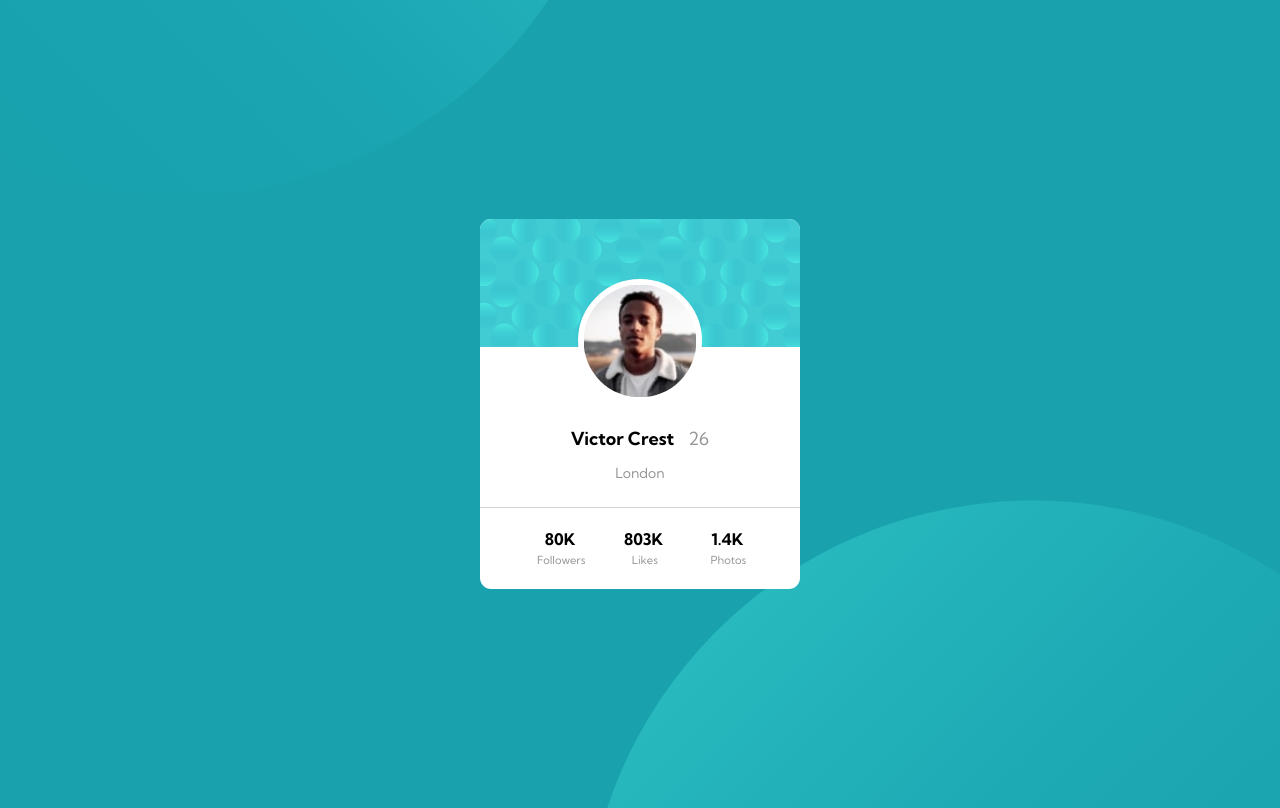
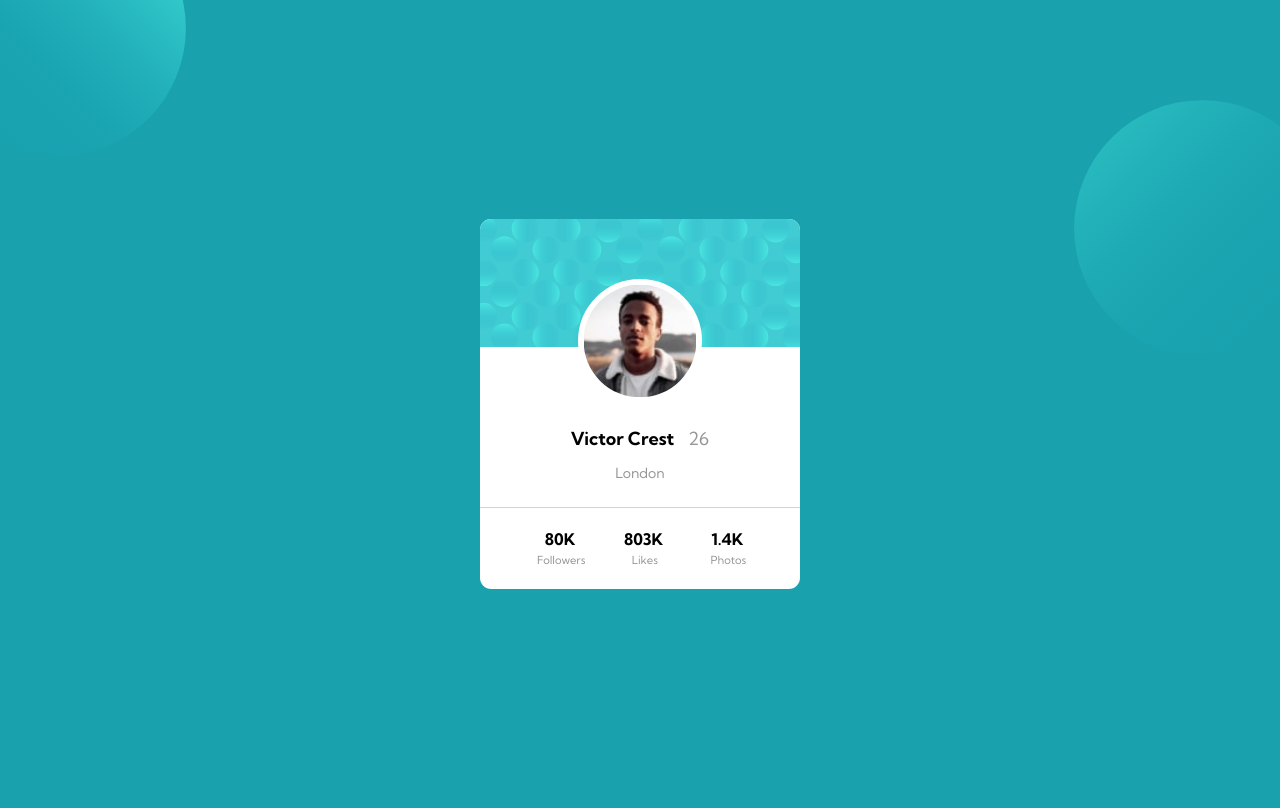
Before and after one commit to kermitjestem/Profile-Card-Component, a plain HTML site: page index.html in a window 1280 px wide. Drawn offline with Linux system fonts and the light colour scheme.

Commit message:
Add files via upload

```diff
--- a/main.scss
+++ b/main.scss
@@ -117,3 +117,19 @@ hr {
     color: hsl(0, 0%, 59%);
   }
 }
+
+
+
+
+@media only screen and (max-width: 3750px) {
+    body {
+
+        background-color: hsl(185, 75%, 39%);
+    background-image: url("bg-pattern-top.svg"),
+      url("bg-pattern-bottom.svg");
+    background-repeat: no-repeat, no-repeat;
+    background-size: 20%, 20%;
+    background-position: left -70px top -100px, right -50px top 100px;
+
+    }
+  }
```
Also changed, not shown: main.css.
